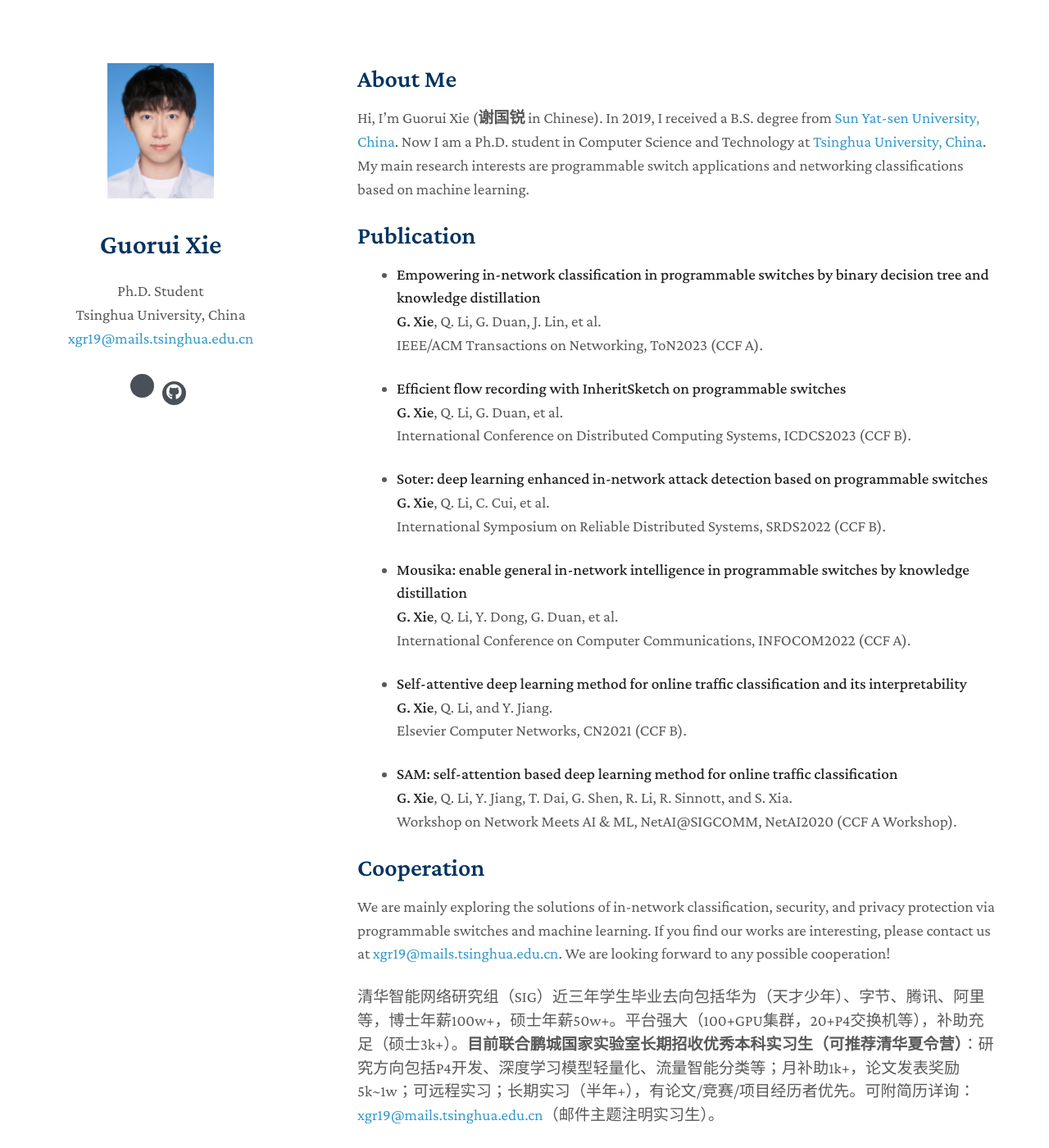
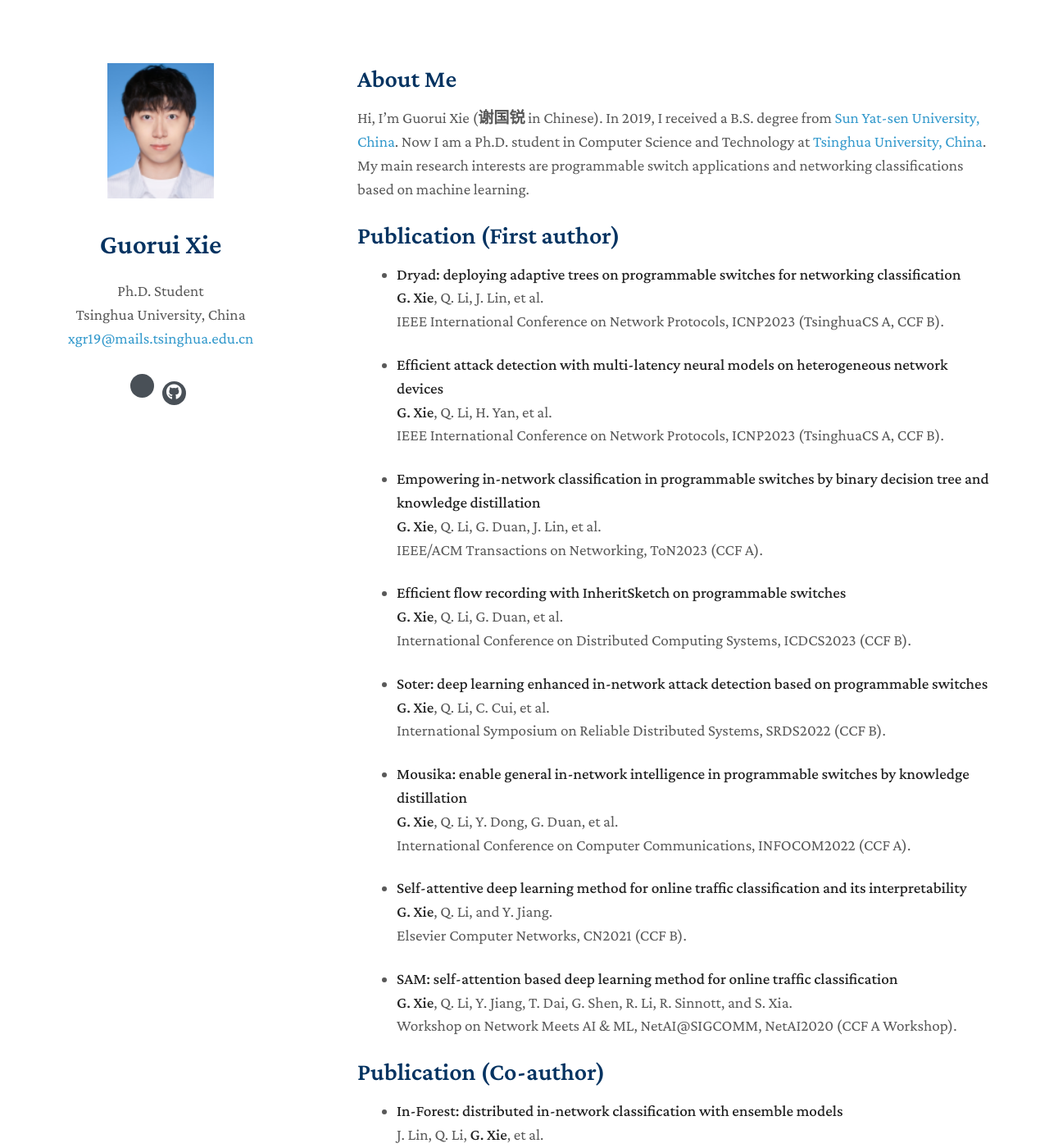
Before and after one commit to xgr19/xgr19.github.io, a Jekyll site: the page built from index.md, in a window 1280 px wide and 1400 px high. Shown: the whole window at 82% size. Built offline with Jekyll 4.4.1, drawn with Linux system fonts in a browser that asks for light colours; nearby versions of some CDN libraries; comment, search, counter and statistics services are not loaded; a style sheet for code colours, icons or effects is not loaded; our own code applies the rules of GitHub Pages for plain Markdown files; some of the changed text lies outside the part shown.

Commit message:
Update index.md

```diff
--- a/index.md
+++ b/index.md
@@ -18,7 +18,7 @@ Hi, I'm Guorui Xie (<b>谢国锐</b> in Chinese). In 2019, I received a B.S. deg
 - **[Sept. 2019]** Our paper about few-shot learning is accepted to NeurIPS 2019.
 - **[Mar. 2019]** Our paper about few-shot learning is accepted to CVPR 2019. -->
 
-## Publication
+## Publication (First author)
 
 <!-- - **Mnemonics Training: Multi-Class Incremental Learning without Forgetting**
   <br>
@@ -27,6 +27,18 @@ Hi, I'm Guorui Xie (<b>谢国锐</b> in Chinese). In 2019, I received a B.S. deg
   IEEE Conference on Computer Vision and Pattern Recognition. **CVPR 2020**.
   <br>
   [[PDF](https://arxiv.org/pdf/2002.10211.pdf)] [[Code](https://github.com/yaoyao-liu/mnemonics)] <strong><i style="color:#e74d3c">Oral Presentation</i></strong> -->
+
+- **Dryad: deploying adaptive trees on programmable switches for networking classification**
+  <br>
+  **G. Xie**, Q. Li, J. Lin, et al.
+  <br>
+  IEEE International Conference on Network Protocols, ICNP2023 (TsinghuaCS A, CCF B).
+
+- **Efficient attack detection with multi-latency neural models on heterogeneous network devices**
+  <br>
+  **G. Xie**, Q. Li, H. Yan, et al.
+  <br>
+  IEEE International Conference on Network Protocols, ICNP2023 (TsinghuaCS A, CCF B).
 
 - **Empowering in-network classification in programmable switches by binary decision tree and knowledge distillation**
   <br>
@@ -64,6 +76,20 @@ Hi, I'm Guorui Xie (<b>谢国锐</b> in Chinese). In 2019, I received a B.S. deg
   <br>
   Workshop on Network Meets AI & ML, NetAI@SIGCOMM, NetAI2020 (CCF A Workshop).
 
+## Publication (Co-author)
+
+- **In-Forest: distributed in-network classification with ensemble models**
+  <br>
+  J. Lin, Q. Li, **G. Xie**, et al.
+  <br>
+  IEEE International Conference on Network Protocols, ICNP2023 (TsinghuaCS A, CCF B).
+
+- **Pontus: finding waves in data streams**
+  <br>
+  Z Zhang, Q Li, G Duan, D Zhao, J Xiao, **G. Xie**, et al.
+  <br>
+  ACM SIGMOD (CCF A).
+
 ## Cooperation
 
 We are mainly exploring the solutions of in-network classification, security, and privacy protection via programmable switches and machine learning. If you find our works are interesting, please contact us at <a href = "mailto: {{ site.email }}">{{ site.email }}</a>. We are looking forward to any possible cooperation!
```
